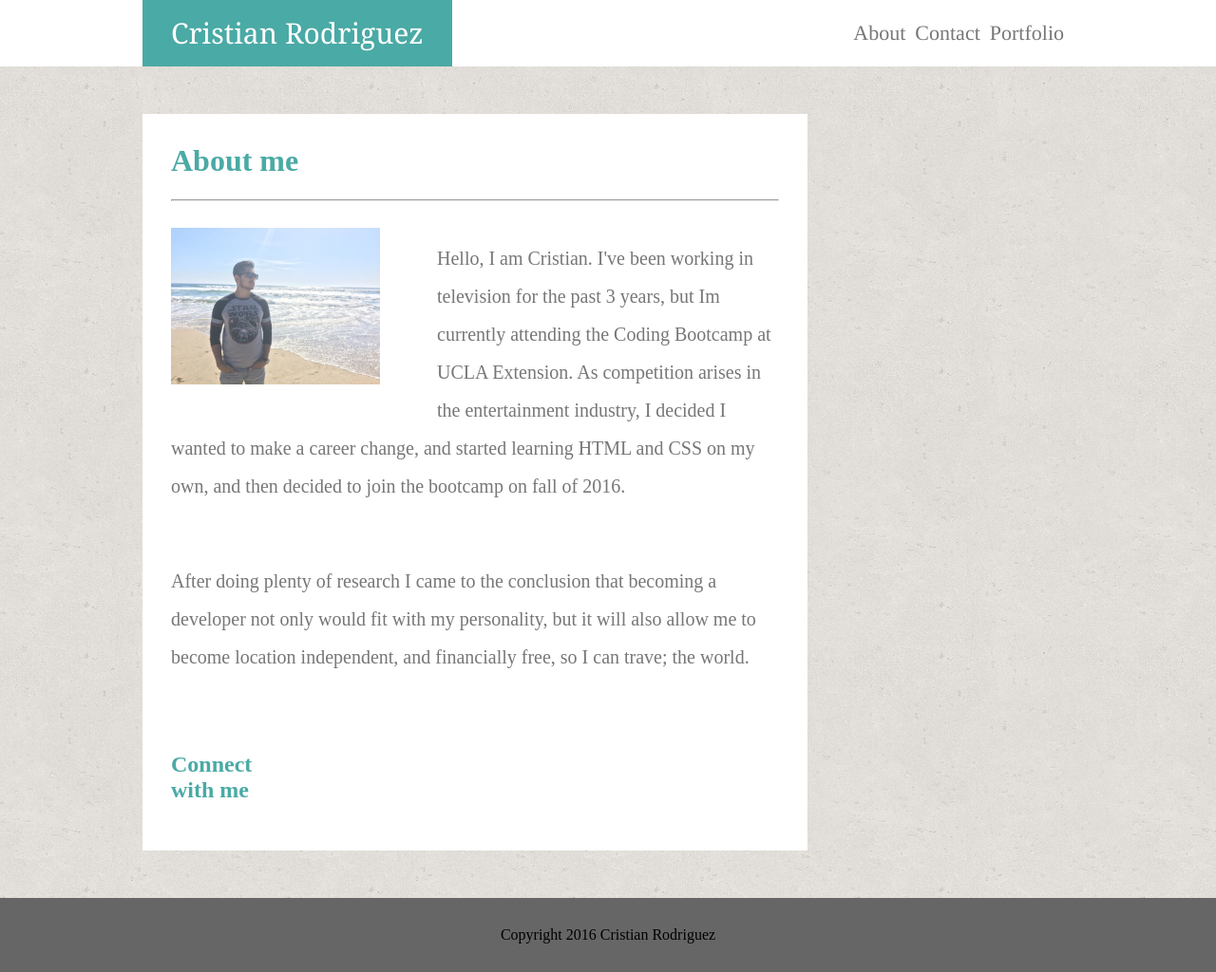
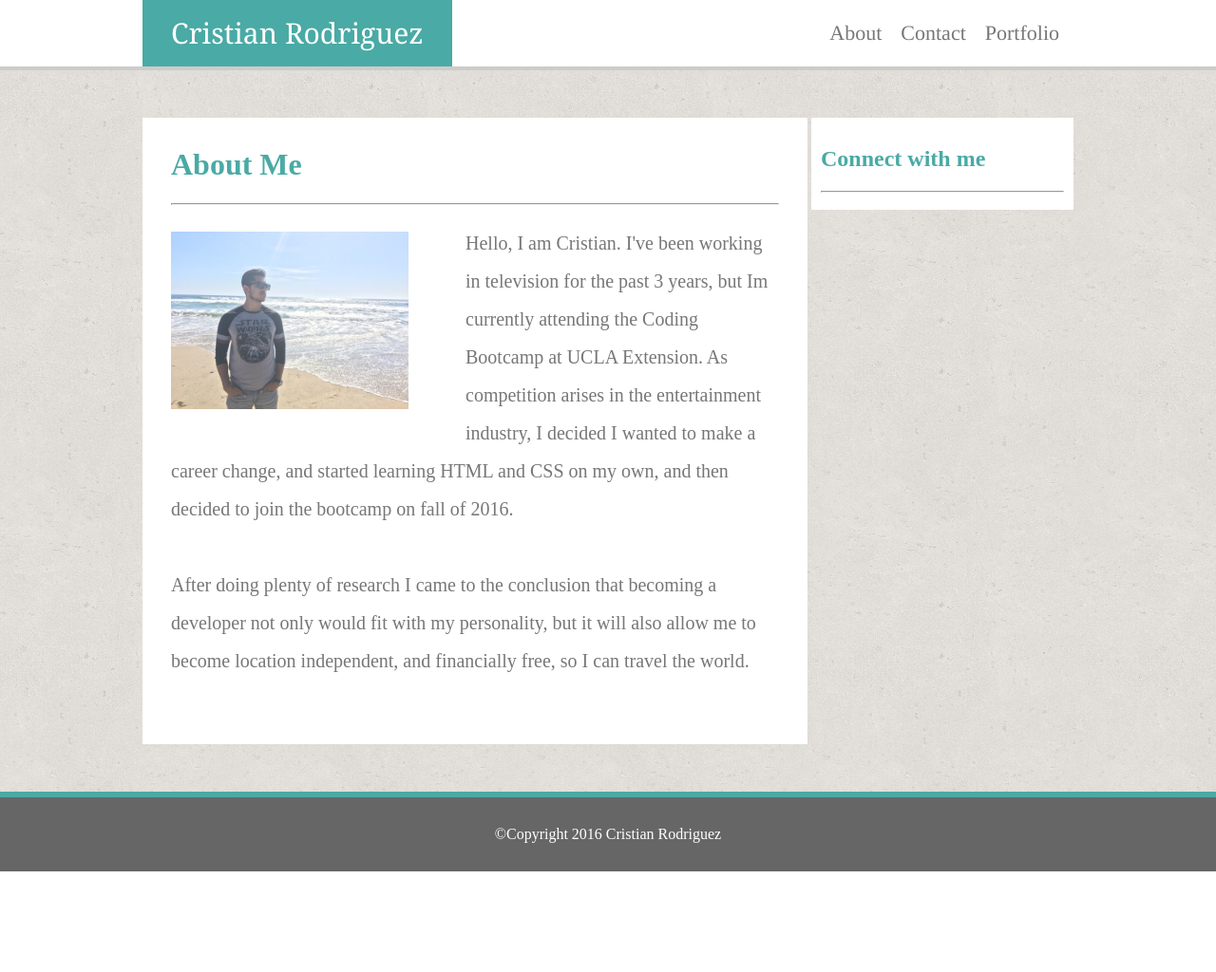
Before and after one commit to crisr10/Basic-Portfolio, a PHP site: page / in a window 1280 px wide. Shown: the whole page at 95% size. After the commit the page ends 918 px from the top, so only its background shows below. Run offline with PHP 8.4, Linux system fonts and the light colour scheme.

Commit message:
Index page almost finished, need contact me buttons

```diff
--- a/assets/css/style.css
+++ b/assets/css/style.css
@@ -8,6 +8,8 @@ body, html {
 	width:100%;
 	background-color:#ffffff;
 	height:70px;
+	border-bottom:solid 4px;
+	border-color:#cccccc;
 }
 
 .header {
@@ -41,50 +43,61 @@ body, html {
 	color:#777777;
 	text-decoration:none;
 	display:inline-block;
-	padding: 15px 0;
+	padding: 15px 5px;
 	line-height:40px;
 	float:left;
 }
 
-.body {
+.aboutMe {
 	width:50%;
 	padding:10px 30px;
-	margin:50px 150px;
+	margin:50px 0 50px 150px;
 	background-color:#ffffff;
+	display:inline-block;
+	float:left;
 
 }
 
-#aboutMe {
+#headerAboutMe {
 	color:#4aaaa5;
 }
 
 .profilePic {
 	margin:20px 30px 10px 0px;
-	width=:200px;
+	width:250px;
 	float:left;
 	padding-right:30px;
 }
 p {
-	padding:20px 0 20px 0;
+	padding:0px 0 20px 0;
 	line-height:200%;
 	font-size:20px;
 	color:#777777;
 }
-.footer {
-	background:#666666;
-	text-align:center;
-	padding:30px;
-	border-top: 5px;
-	border-color: #4aaaa5;
-}
-.connect {
+
+.connectWithMe {
 	background-color:#ffffff;
 	margin-right:150px;
 	padding:20px 0;
 	width: 20%;
+	display:inline-block;
+	float:right;
+	margin:50px 150px 0 0;
+	padding:10px;
 
 
 }
-.connect h2{
+.connectWithMe h2{
 	color:#4aaaa5;
 }
+
+.footer {
+	clear:both;
+	background:#666666;
+	text-align:center;
+	padding:30px;
+	border-top:solid 6px;
+	border-color: #4aaaa5;
+	display: block;
+	color:#ffffff;
+}
--- a/index.html
+++ b/index.html
@@ -14,20 +14,24 @@
     			<li><a href="portfolio.html" class="navItem">Portfolio</a></li>
   			</ul>
 		</nav>
-	<div class="body">
-		<h1 id="aboutMe">About me</h1>
+		<div class="aboutMe">
+			<h1 id="headerAboutMe">About Me</h1>
+			<hr>
 
-		<hr>
+				<img src="assets/images/profile.jpg" width="220px" class="profilePic">
 
-			<img src="assets/images/profile.jpg" width="220px" class="profilePic">
-
-			<p>Hello, I am Cristian. I've been working in television for the past 3 years, but Im currently attending the Coding Bootcamp at UCLA Extension. As competition arises in the entertainment industry, I decided I wanted to make a career change, and started learning HTML and CSS on my own, and then decided to join the bootcamp on fall of 2016.</p>
-			<p>After doing plenty of research I came to the conclusion that becoming a developer not only would fit with my personality, but it will also allow me to become location independent, and financially free, so I can trave; the world.</p>
-			<div class="connect"> <h2>Connect with me </h2></div>
+				<p>Hello, I am Cristian. I've been working in television for the past 3 years, but Im currently attending the Coding Bootcamp at UCLA Extension. As competition arises in the entertainment industry, I decided I wanted to make a career change, and started learning HTML and CSS on my own, and then decided to join the bootcamp on fall of 2016.</p>
+				<p>After doing plenty of research I came to the conclusion that becoming a developer not only would fit with my personality, but it will also allow me to become location independent, and financially free, so I can travel the world.</p>
+				<br>
 		</div>
-	</div>
+		<div class="connectWithMe">
+			<h2>Connect with me </h2>
+			<hr>
+		</div>
 
 
-	<footer class="footer">Copyright 2016 Cristian Rodriguez</footer>
+		<div class="footer">
+			&copy;Copyright 2016 Cristian Rodriguez
+		</div>
 	</body>
 </html>
```
